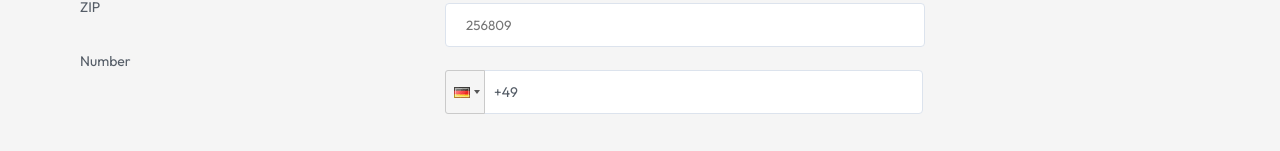
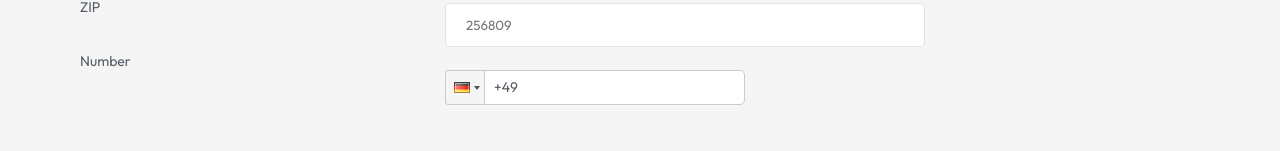
Before and after one commit to Nizami9/coworking, a React (Create React App) app: page /sign-up in a window 1280 px wide. Shown: the part 623-774 px from the top of the page. Built offline with nearby package versions, Linux system fonts and the light colour scheme.

Commit message:
changed the name of classes flag

```diff
--- a/src/App.js
+++ b/src/App.js
@@ -1,10 +1,7 @@
 import Footer from "./Components/Footer/Footer";
 import { BrowserRouter, Routes, Route } from "react-router-dom";
 import Navbar from "./Components/Navbar";
-
 import Locations from "./Components/ReserveComponents/Locations";
-
-
 //  import Community from "./Components/MainPage/Community";
 import Signin from "./Components/MainPage/Signin";
 import SignUp from "./Components/MainPage/SignUp/SignUp";
--- a/src/Components/MainPage/SignUp/SignUp.css
+++ b/src/Components/MainPage/SignUp/SignUp.css
@@ -58,7 +58,7 @@ label {
     border-radius: 4px;
 }
 
-div.react-tel-input {
+.GIinput>.react-tel-input {
     margin-left: 5px;
     font-family: 'Roboto',sans-serif;
     font-size: 15px;
@@ -68,14 +68,14 @@ div.react-tel-input {
     display: flex;
 }
 
-div.react-tel-input input.form-control    {
+.GIinput>div.react-tel-input .GIinput>input.form-control    {
     width: 40%;
     height: 44px;
     border: 1px solid #DCE3ED;
     border-radius: 4px;
 }
 
-.PhoneInput, .special-label {
+.GIinput>.PhoneInput, .GIinput>.special-label {
     display: flex;
 }
 
```
